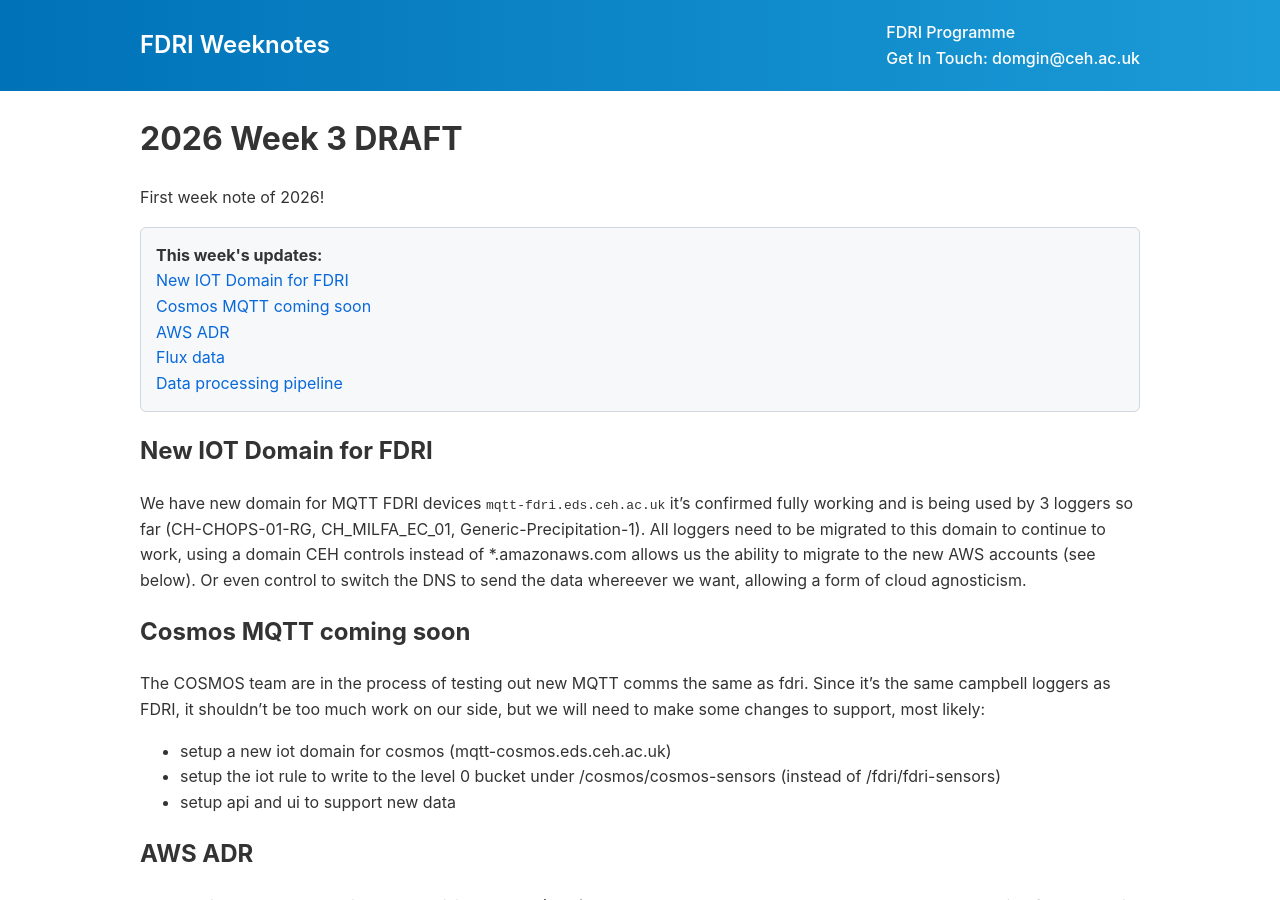
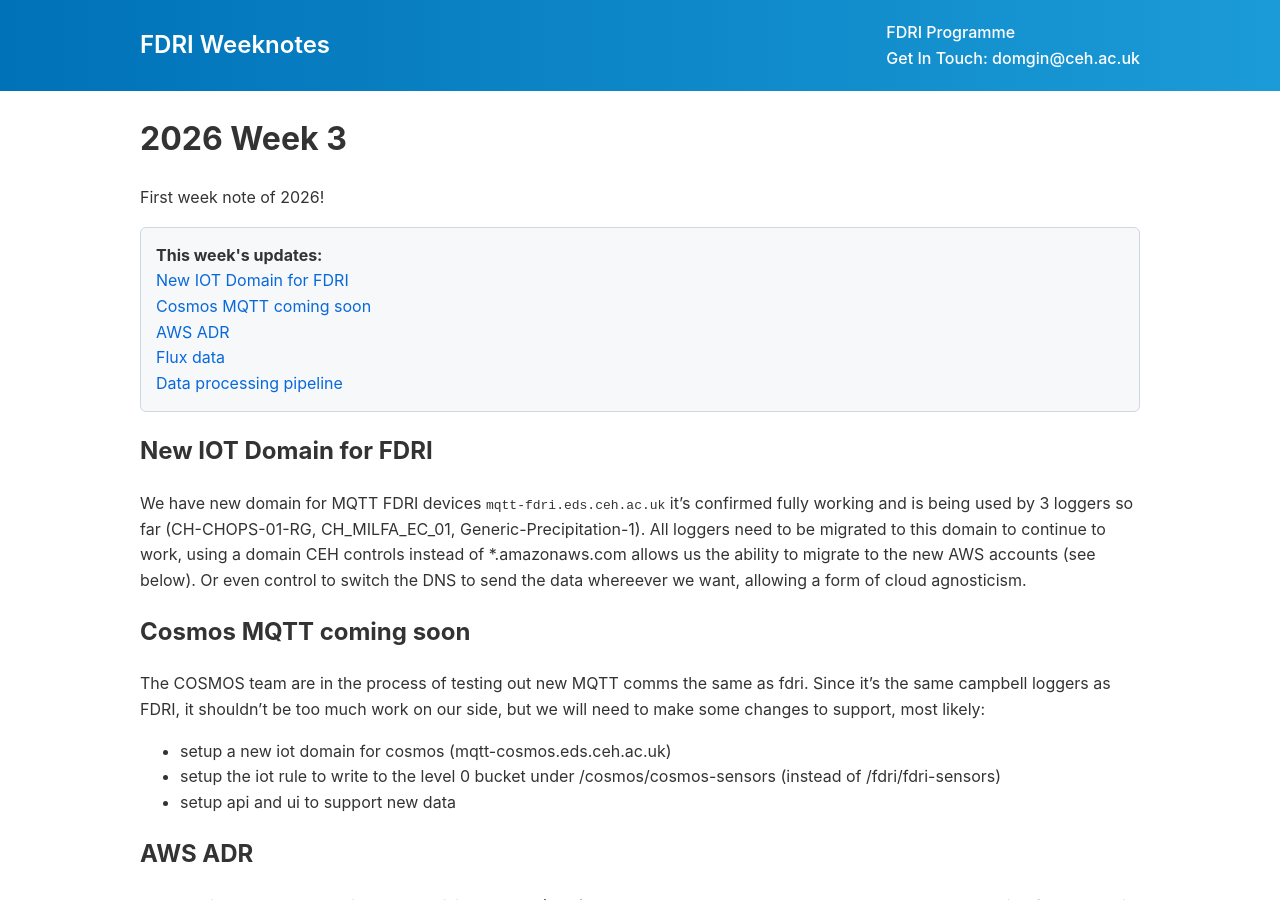
Before and after one commit to NERC-CEH/fdri_words, a Jekyll site: the page built from weeknotes/2026/03.md, in a window 1280 px wide and 900 px high. Built offline with Jekyll 4.4.1, drawn with Linux system fonts in a browser that asks for light colours; our own code applies the rules of GitHub Pages for plain Markdown files.

Commit message:
Update 03.md

```diff
--- a/weeknotes/2026/03.md
+++ b/weeknotes/2026/03.md
@@ -1,4 +1,4 @@
-# 2026 Week 3 DRAFT
+# 2026 Week 3
 
 First week note of 2026!
 
```
